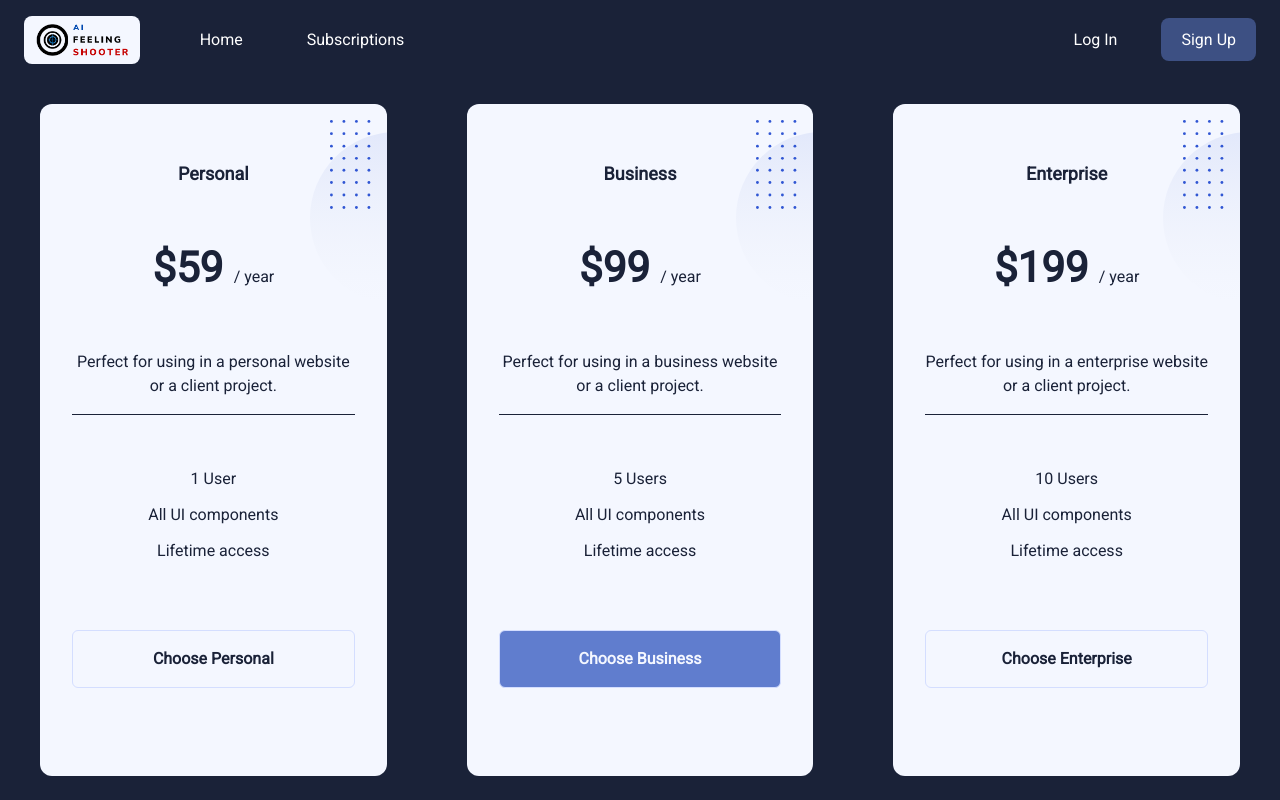
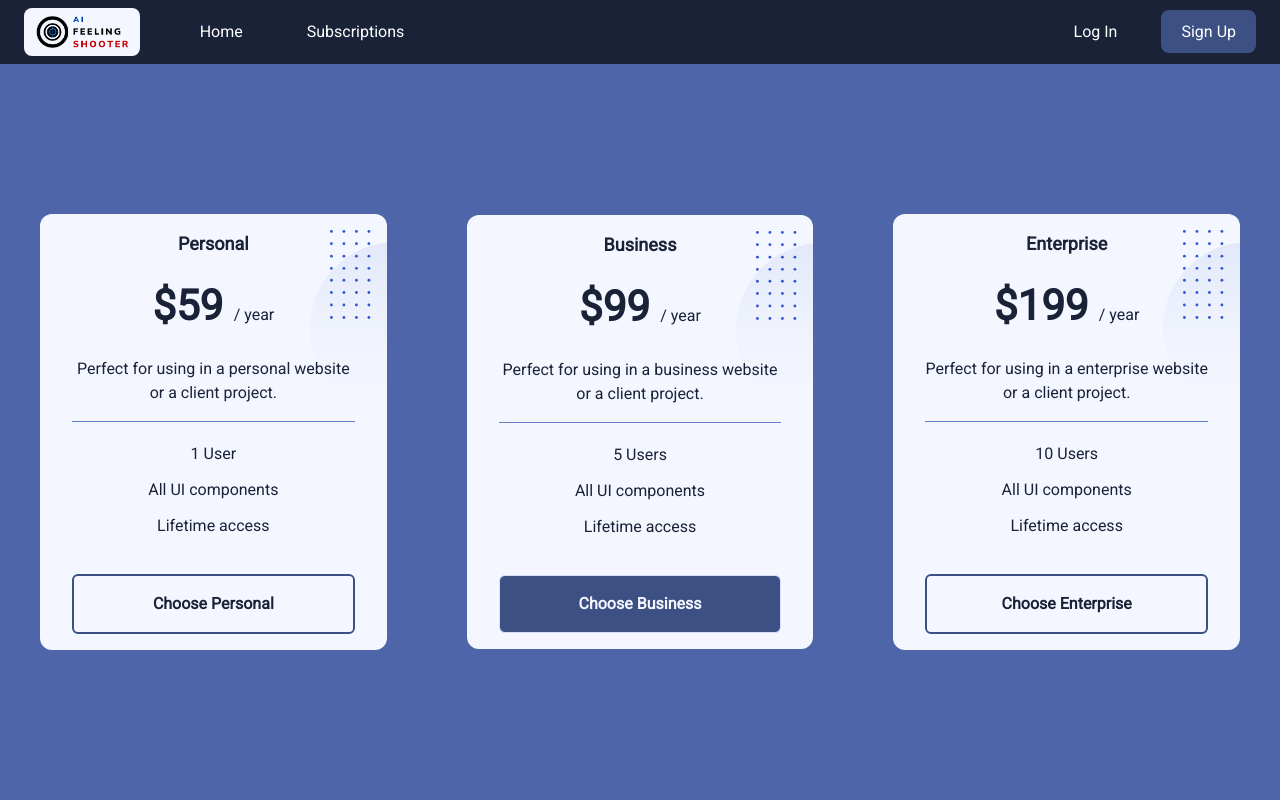
Before and after one commit to TimPrevot/AI-Feeling-Shooter, a Vue app in the folder client/: page /subscriptions in a window 1280 px wide. Built offline with nearby package versions, Linux system fonts and the light colour scheme.

Commit message:
navbar + logreg + cards

```diff
--- a/client/src/components/Card.vue
+++ b/client/src/components/Card.vue
@@ -11,7 +11,7 @@
 </script>
 <template>
 	<div
-		class="flex flex-col place-content-around bg-secondary-100 w-1/3 mx-10 my-6 py-2 px-8 rounded-xl relative z-10 lg:py-10"
+		class="max-h-[650px] max-w-[450px] flex flex-col place-content-around bg-secondary-100 w-1/3 mx-10 my-6 px-8 rounded-xl relative z-10 lg:py-4 2xl:py-10"
 	>
 		<span class="text-primary font-semibold text-lg block mb-4">
 			{{ props.subscription.tierName }}
@@ -20,7 +20,9 @@
 			${{ props.subscription.pricePerYear }}
 			<span class="text-base font-medium"> / year </span>
 		</h2>
-		<p class="text-base text-body-color pb-4 mb-4 border-b border-[#F2F2F2">
+		<p
+			class="text-base text-body-color pb-4 mb-4 border-b border-primary-500"
+		>
 			{{ props.subscription.tierDescription }}
 		</p>
 		<div class="mb-7">
@@ -34,14 +36,14 @@
 		<a
 			v-if="props.subscription.tierName === 'Business'"
 			href="javascript:void(0)"
-			class="w-full bg-primary-500 text-secondary-100 block text-base font-semibold border border-[#D4DEFF] rounded-md text-center p-4 hover:text-white hover:bg-primary hover:border-primary transition"
+			class="w-full bg-primary-300 text-secondary-100 block text-base font-semibold border border-[#D4DEFF] rounded-md text-center p-4 hover:text-secondary-100 hover:bg-primary-500 hover:border-primary-500 transition ease-in duration-600"
 		>
 			Choose {{ props.subscription.tierName }}
 		</a>
 		<a
 			v-else
 			href="javascript:void(0)"
-			class="w-full block text-base font-semibold border border-[#D4DEFF] rounded-md text-center p-4 hover:text-white hover:bg-primary hover:border-primary transition"
+			class="w-full font-semibold border border-2 border-primary-300 rounded-md text-center p-4 hover:text-secondary-100 hover:bg-primary-500 hover:border-primary-500 transition ease-in duration-600"
 		>
 			Choose {{ props.subscription.tierName }}
 		</a>
--- a/client/src/components/Login.vue
+++ b/client/src/components/Login.vue
@@ -1,11 +1,13 @@
 <template>
 	<main class="h-full">
-		<section class="h-full w-full flex flex-wrap bg-secondary-100 items-center justify-center px-10">
+		<section
+			class="h-full w-full flex flex-wrap bg-primary-400 items-center justify-center px-10"
+		>
 			<div class="container">
 				<div class="flex flex-wrap">
 					<div class="w-full">
 						<div
-							class="max-w-md mx-auto relative overflow-hidden py-5 px-10"
+							class="max-w-md mx-auto my-4 bg-secondary-100 relative overflow-hidden py-3 px-10 rounded-xl"
 						>
 							<div
 								class="mb-5 text-center inline-block max-w-[160px] mx-auto"
@@ -18,7 +20,7 @@
 										type="text"
 										placeholder="Username"
 										class="text-primary-100 w-full rounded-md border border-1 border-primary-100 py-3 px-5 bg-secondary-300 placeholder-[#ACB6BE] outline-none focus-visible:shadow-none focus:border-primary"
-                    v-model="loginForm.username"
+										v-model="loginForm.username"
 									/>
 								</div>
 								<div class="mb-6">
@@ -26,7 +28,7 @@
 										type="password"
 										placeholder="Password"
 										class="text-primary-100 w-full rounded-md border border-1 border-primary-100 py-3 px-5 bg-secondary-300 text-base text-body-color placeholder-[#ACB6BE] outline-none focus-visible:shadow-none focus:border-primary"
-                    v-model="loginForm.password"
+										v-model="loginForm.password"
 									/>
 								</div>
 								<div class="mb-6">
@@ -106,10 +108,8 @@
 	const store = useStore();
 	const loginForm = ref({});
 
-
-
 	const login = () => {
-    console.log(loginForm.value)
+		console.log(loginForm.value);
 		store.dispatch('login', loginForm.value);
 	};
 </script>
--- a/client/src/components/Navbar.vue
+++ b/client/src/components/Navbar.vue
@@ -4,13 +4,13 @@
 	<header class="bg-primary-100 w-full flex items-center">
 		<div class="w-full flex mx-2 items-center justify-between relative">
 			<div
-				class="bg-secondary-100 m-4 px-3 py-2 w-32 max-w-full rounded-lg"
+				class="bg-secondary-100 mx-4 px-3 py-2 w-32 max-w-full rounded-lg"
 			>
 				<img src="../assets/logo.png" alt="logo" class="w-full" />
 			</div>
 			<div class="flex pr-4 justify-between items-center w-full">
 				<div>
-					<nav class="absolute py-3 px-6 lg:static lg:shadow-none">
+					<nav class="absolute py-2 px-6 lg:static lg:shadow-none">
 						<ul class="flex gap-6">
 							<li>
 								<router-link
--- a/client/src/components/Register.vue
+++ b/client/src/components/Register.vue
@@ -1,15 +1,22 @@
 <template>
 	<main class="h-full">
 		<section
-			class="h-full w-full flex flex-wrap bg-secondary-100 items-center justify-center px-10"
+			class="h-full w-full flex flex-wrap bg-primary-400 items-center justify-center px-10"
 		>
-			<span class="w-full h-full max-w-md py-5 px-10">
+			<div class="container">
+				<div class="flex flex-wrap">
+					<div class="w-full">
+						<div
+							class="max-w-md mx-auto my-4 bg-secondary-100 relative overflow-hidden py-3 px-10 rounded-xl"
+						>
 							<div
 								class="mb-5 text-center inline-block max-w-[160px] mx-auto"
 							>
 								<img src="../assets/logo.png" alt="logo" />
 							</div>
-				<form @submit.prevent="register(registerForm.value)">
+							<form
+								@submit.prevent="register(registerForm.value)"
+							>
 								<div class="mb-6">
 									<input
 										type="text"
@@ -34,7 +41,9 @@
 									/>
 								</div>
 							</form>
-				<p class="text-base mb-2 text-[#adadad]">Connect With</p>
+							<p class="text-base mb-2 text-[#adadad]">
+								Connect With
+							</p>
 							<ul class="flex justify-between -mx-2 mb-6">
 								<li class="px-2 w-full">
 									<a
@@ -64,7 +73,10 @@
 										href="javascript:void(0)"
 										class="flex h-11 items-center justify-center rounded-md bg-[#D64937] hover:bg-opacity-90"
 									>
-							<img src="../assets/google.svg" alt="google logo" />
+										<img
+											src="../assets/google.svg"
+											alt="google logo"
+										/>
 									</a>
 								</li>
 							</ul>
@@ -77,7 +89,10 @@
 									Sign In
 								</router-link>
 							</p>
-			</span>
+						</div>
+					</div>
+				</div>
+			</div>
 		</section>
 	</main>
 </template>
--- a/client/src/views/Subscriptions.vue
+++ b/client/src/views/Subscriptions.vue
@@ -28,7 +28,7 @@
 </script>
 <template>
 	<div
-		class="w-full h-full bg-primary-100 text-primary-100 flex place-content-around"
+		class="w-full h-full bg-primary-400 text-primary-100 flex place-content-around items-center"
 	>
 		<Card
 			v-for="subscription in subscriptions"
```
Lines whose indentation alone changed are shown as unchanged.
